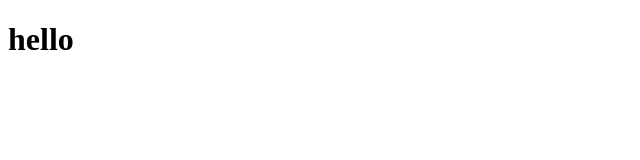
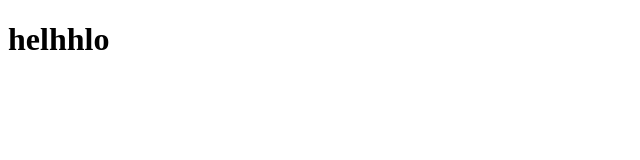
Before and after one commit to Rayan844/r4y4n.github.io, a plain HTML site: page index.html in a window 1280 px wide. Shown: the full height of the page, 0-640 px from the left. Drawn offline with Linux system fonts and the light colour scheme.

Commit message:
Update index.html

```diff
--- a/index.html
+++ b/index.html
@@ -7,6 +7,6 @@
     <title>Document</title>
 </head>
 <body>
-    <h1>hello</h1>
+    <h1>helhhlo</h1>
 </body>
 </html>
```
